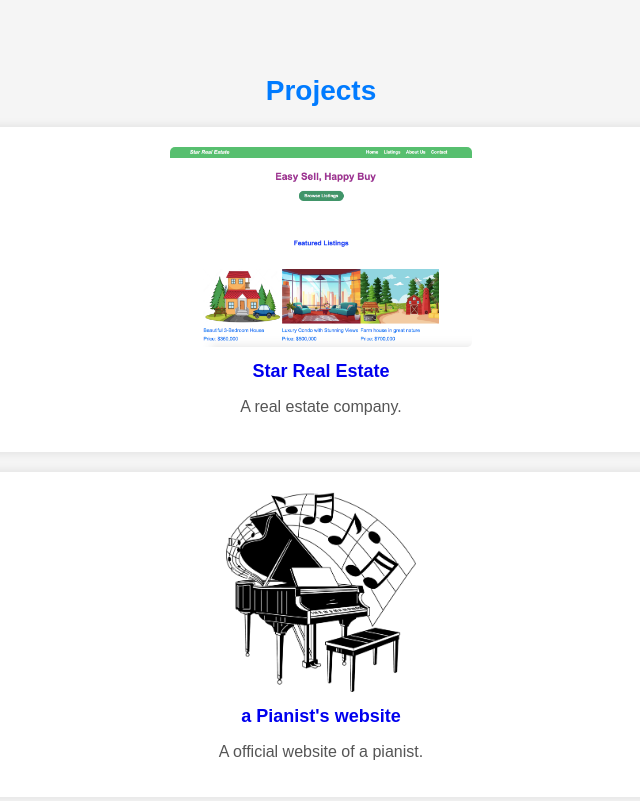
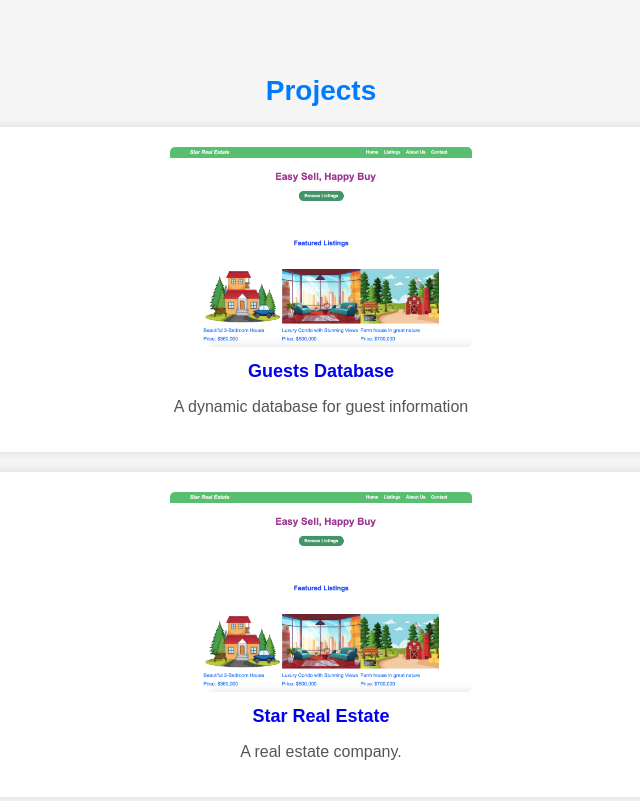
Before and after one commit to junzhai-piano/personal, a plain HTML site: page index.html in a window 1280 px wide. Shown: the part 1640-2441 px from the top of the page, without its empty margins (319-959 px from the left). Drawn offline with Linux system fonts and the light colour scheme.

Commit message:
add guest project

```diff
--- a/index.html
+++ b/index.html
@@ -92,6 +92,17 @@
     <section id="projects" class="portfolio">
       <h2>Projects</h2>
       <a
+        href="https://portfolio.jz339.opalstacked.com/projects/myguests/index.php"
+        style="text-decoration: none"
+      >
+        <div class="portfolio-item">
+          <img src="star.png" alt="Guests Database" />
+          <h3>Guests Database</h3>
+          <p>A dynamic database for guest information</p>
+        </div>
+      </a>
+
+      <a
         href="https://junzhai-piano.github.io/real_estate/"
         style="text-decoration: none"
       >
```
Also changed, not shown: 1 other file.
